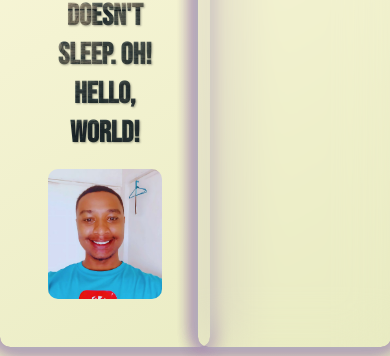
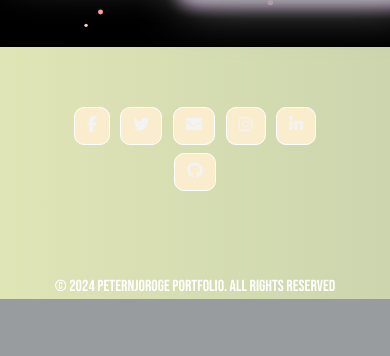
Before and after one commit to Njoro90260/portfolio, a Flask app: page / in a window 390 px wide. Shown: the part 560-916 px from the top of the page. After the commit the page ends 859 px from the top, so only its background shows below. Run offline with Flask 3, Linux system fonts and the light colour scheme; some libraries are stand-ins or nearby versions.

Commit message:
animated background.

```diff
--- a/static/css/styles.css
+++ b/static/css/styles.css
@@ -14,18 +14,40 @@
     --dark2-rgba: rgba(224, 229, 182, 1);
     --light1-rgba: rgba(250, 237, 206, 1);
     --light2-rgba: rgba(254, 250, 224, 1);
+    margin: 0;
+    padding: 0;
+    height: 100%;
 }
 
 body {
     font-family: Bebas_Neue;
     margin: 0;
     padding: 0;
-    height: 100vh;
+    height: 100%;
     animation: gradient 15s ease infinite;
-    background: linear-gradient(150deg, var(--dark1) 0%, var(--dark1) 20%, var(--light2-rgba) 50%, var(--dark2) 80%, var(--dark2) 100%);
-    background-size: 400% 400%;
+    /* background: linear-gradient(150deg, var(--dark1) 0%, var(--dark1) 20%, var(--light2-rgba) 50%, var(--dark2) 80%, var(--dark2) 100%); */
+    /* background-size: 400% 400%; */
     /* color: #E7E7AA; */
+    background: #000;
 }
+
+/* Make the canvas cover the entire viewport */
+#starCanvas {
+    position: absolute;
+    top: 0;
+    left: 0;
+    width: 100%;
+    height: auto;
+    z-index: -1; /* Ensure it stays behind the content */
+    background-color: black; /* Optional: Set a default background */
+}
+
+/* Ensure the content appears on top */
+.about-section, .project-section {
+    position: relative;
+    z-index: 1;
+}
+
 
 header {
     color: #fff;
--- a/static/js/script.js
+++ b/static/js/script.js
@@ -26,7 +26,7 @@
         });
     }
     // Carousel Background Image Update
-    const carousel = document.getElementById('carouselExampleCaptions');
+    const carousel = document.getElementById('projectsCarousel');
     const section = document.getElementById('projects');
     const skill_section = document.getElementById('skills');
     const technologies = document.getElementById('technologies');
@@ -65,4 +65,71 @@
     aboutDescription.style.webkitBackgroundClip = "text"; // For Webkit browsers
     aboutDescription.style.backgroundClip = "text"; // For other browsers
     aboutDescription.style.webkitTextFillColor = "transparent"; // For Webkit browsers
+
+    // Canvas Drawings.
+    const canvas = document.getElementById("starCanvas");
+    const ctx = canvas.getContext("2d");
+
+    canvas.width = window.innerWidth;
+    canvas.height = window.innerHeight;
+
+    const stars = [];
+    const numStars = 100; // Number of dots
+
+    function randomColor() {
+        const colors = ['#ffffff', '#ff9a9e', '#fad0c4', '#fbc2eb', '#a18cd1', '#fbc2eb', '#ff9a9e'];
+        return colors[Math.floor(Math.random() * colors.length)];
+    }
+
+    // Function to create stars
+    function createStar() {
+        return {
+            x: Math.random() * canvas.width,
+            y: Math.random() * canvas.height,
+            radius: Math.random() * 3 + 1, // Size of dots
+            color: randomColor(),
+            dx: (Math.random() - 0.5) * 2, // Horizontal speed
+            dy: (Math.random() - 0.5) * 2  // Vertical speed
+        };
+    }
+
+    // Initialize stars
+    for (let i = 0; i < numStars; i++) {
+        stars.push(createStar());
+    }
+
+    // Function to draw stars
+    function drawStar(star) {
+        ctx.beginPath();
+        ctx.arc(star.x, star.y, star.radius, 0, Math.PI * 2);
+        ctx.fillStyle = star.color;
+        ctx.fill();
+        ctx.closePath();
+    }
+
+    // Function to animate stars
+    function animate() {
+        ctx.clearRect(0, 0, canvas.width, canvas.height);
+
+        stars.forEach(star => {
+            star.x += star.dx;
+            star.y += star.dy;
+
+            // Bounce stars off the edges of the canvas
+            if (star.x < 0 || star.x > canvas.width) star.dx *= -1;
+            if (star.y < 0 || star.y > canvas.height) star.dy *= -1;
+
+            drawStar(star);
+        });
+
+        requestAnimationFrame(animate);
+    }
+
+    animate();
+
+    // Adjust canvas size when window is resized
+    window.addEventListener('resize', () => {
+        canvas.width = window.innerWidth;
+        canvas.height = window.innerHeight;
+    });
 });
--- a/templates/index.html
+++ b/templates/index.html
@@ -1,6 +1,7 @@
 {% extends "base.html" %}
 
 {% block content%}
+<canvas id="starCanvas">
     <div class="about-section">
         <div class="row">
             <!-- First Section: About Me -->
@@ -15,10 +16,10 @@
                             </p>
                         </div>
                     </div>
-                <div class="col-md-6 text-center">
+                    <!-- <div class="col-md-6 text-center">
                         <img src="static/images/Untitled design.jpg" alt="Profile Picture"
                             class="img-fluid profile-img mb-3">
-                </div>
+                    </div> -->
                 </div>
             </section>
         </div>
@@ -41,9 +42,12 @@
                 <div id="projectsCarousel" class="carousel slide" data-bs-ride="carousel">
                     <!-- Carousel Indicators -->
                     <div class="carousel-indicators">
-                    <button type="button" data-bs-target="#projectsCarousel" data-bs-slide-to="0" class="active" aria-current="true" aria-label="Slide 1"></button>
-                    <button type="button" data-bs-target="#projectsCarousel" data-bs-slide-to="1" aria-label="Slide 2"></button>
-                    <button type="button" data-bs-target="#projectsCarousel" data-bs-slide-to="2" aria-label="Slide 3"></button>
+                        <button type="button" data-bs-target="#projectsCarousel" data-bs-slide-to="0" class="active"
+                            aria-current="true" aria-label="Slide 1"></button>
+                        <button type="button" data-bs-target="#projectsCarousel" data-bs-slide-to="1"
+                            aria-label="Slide 2"></button>
+                        <button type="button" data-bs-target="#projectsCarousel" data-bs-slide-to="2"
+                            aria-label="Slide 3"></button>
                     </div>
 
                     <!-- Carousel Inner -->
@@ -51,43 +55,51 @@
                         <!-- Blog Post Management Project -->
                         <div class="carousel-item active">
                             <a href="https://github.com/Njoro90260/blogs.git" target="_blank">
-                            <img src="{{ url_for('static', filename='images/books.jpg') }}" class="d-block w-100 carousel-img" alt="Blog Post Management Screenshot">
+                                <img src="{{ url_for('static', filename='images/books.jpg') }}"
+                                    class="d-block w-100 carousel-img" alt="Blog Post Management Screenshot">
                             </a>
                             <div class="carousel-caption d-none d-md-block">
                                 <h5>Blog Post Management</h5>
-                            <p>A Django web app for managing blog posts with an admin panel and Bootstrap styling. It supports CRUD operations and user authentication.</p>
+                                <p>A Django web app for managing blog posts with an admin panel and Bootstrap styling.
+                                    It supports CRUD operations and user authentication.</p>
                             </div>
                         </div>
 
                         <!-- Data Visualization Project -->
                         <div class="carousel-item">
                             <a href="https://github.com/Njoro90260/data-visualization.git" target="_blank">
-                            <img src="{{ url_for('static', filename='images/weather.jpg') }}" class="d-block w-100 carousel-img" alt="Data Visualization Project Screenshot">
+                                <img src="{{ url_for('static', filename='images/weather.jpg') }}"
+                                    class="d-block w-100 carousel-img" alt="Data Visualization Project Screenshot">
                             </a>
                             <div class="carousel-caption d-none d-md-block">
                                 <h5>Data Visualization</h5>
-                            <p>Showcasing visualizations of earthquake and weather data, and random walk simulations using Matplotlib, GeoPandas, and other libraries.</p>
+                                <p>Showcasing visualizations of earthquake and weather data, and random walk simulations
+                                    using Matplotlib, GeoPandas, and other libraries.</p>
                             </div>
                         </div>
 
                         <!-- Web Scraper Project -->
                         <div class="carousel-item">
                             <a href="https://github.com/Njoro90260/web-scraper.git" target="_blank">
-                            <img src="{{ url_for('static', filename='images/web-scraper.jpg') }}" class="d-block w-100 carousel-img" alt="Web Scraper Project Screenshot">
+                                <img src="{{ url_for('static', filename='images/web-scraper.jpg') }}"
+                                    class="d-block w-100 carousel-img" alt="Web Scraper Project Screenshot">
                             </a>
                             <div class="carousel-caption d-none d-md-block">
                                 <h5>Web Scraper with Python and Ollama</h5>
-                            <p>A web scraper built with Python and Ollama, designed to efficiently extract data from web pages and process it using AI-enhanced techniques.</p>
+                                <p>A web scraper built with Python and Ollama, designed to efficiently extract data from
+                                    web pages and process it using AI-enhanced techniques.</p>
                             </div>
                         </div>
                     </div>
 
                     <!-- Carousel Controls -->
-                <button class="carousel-control-prev" type="button" data-bs-target="#projectsCarousel" data-bs-slide="prev">
+                    <button class="carousel-control-prev" type="button" data-bs-target="#projectsCarousel"
+                        data-bs-slide="prev">
                         <span class="carousel-control-prev-icon" aria-hidden="true"></span>
                         <span class="visually-hidden">Previous</span>
                     </button>
-                <button class="carousel-control-next" type="button" data-bs-target="#projectsCarousel" data-bs-slide="next">
+                    <button class="carousel-control-next" type="button" data-bs-target="#projectsCarousel"
+                        data-bs-slide="next">
                         <span class="carousel-control-next-icon" aria-hidden="true"></span>
                         <span class="visually-hidden">Next</span>
                     </button>
@@ -99,7 +111,8 @@
         <section id="technologies" class="p-5 bg-dark text-white text-center">
             <div class="container">
                 <h2 class="mb-4">Technologies Used</h2>
-            <p class="lead">Skills: Django, Bootstrap, HTML, CSS, JavaScript, Python, Matplotlib, BeautifulSoup, GeoPandas</p>
+                <p class="lead">Skills: Django, Bootstrap, HTML, CSS, JavaScript, Python, Matplotlib, BeautifulSoup,
+                    GeoPandas</p>
             </div>
         </section>
     </div>
@@ -118,4 +131,5 @@
     </section>
     </div> -->
 
+</canvas>
 {% endblock content %}
```
Also changed, not shown: other parts of static/css/styles.css (+39 -0 lines), static/images/stars.jpg (added), static/images/twinkling.jpg (added), 1 other file. Lines whose indentation alone changed are shown as unchanged.
